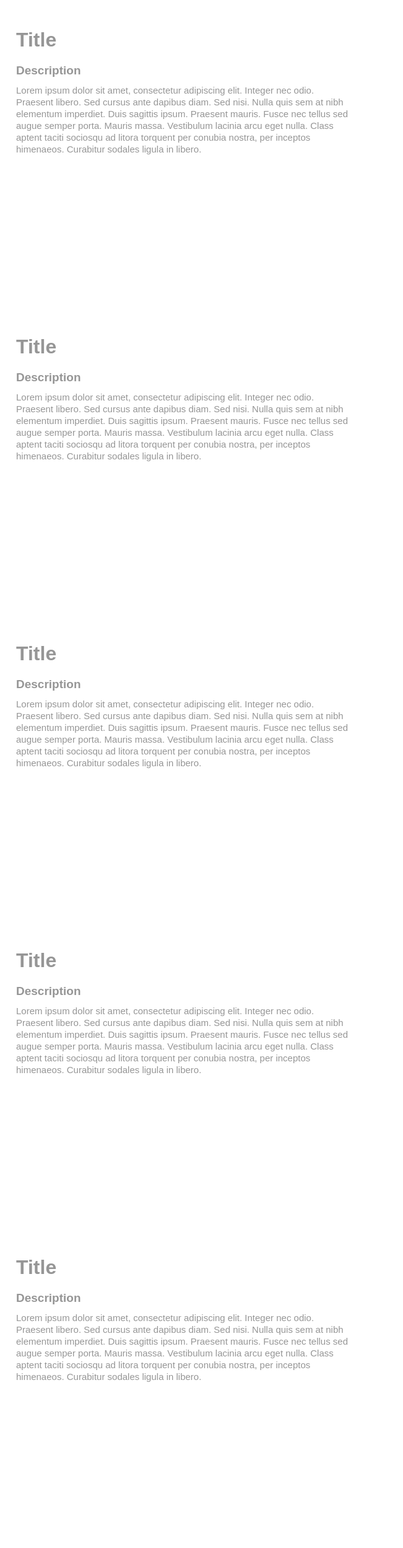
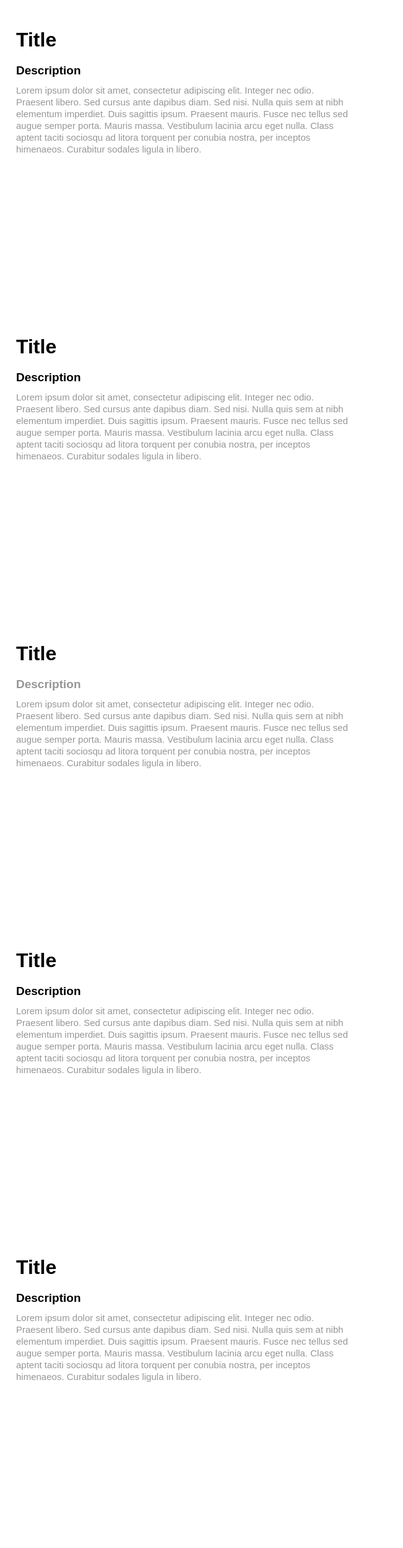
Before and after one commit to AleksaNikolajevic/custom, a plain HTML site: page index.html in a window 1280 px wide. Shown: the top 2497 px of the page at 62% size, 629-1280 px from the left. Drawn offline with Linux system fonts and the light colour scheme.

Commit message:
Update index.css

```diff
--- a/index.css
+++ b/index.css
@@ -124,7 +124,7 @@ body
 }
 #Heading1
 {
-   color: #969696;
+   color: #000000;
    font-family: Arial;
    font-weight: bold;
    font-size: 32px;
@@ -143,7 +143,7 @@ body
 }
 #Heading2
 {
-   color: #969696;
+   color: #000000;
    font-family: Arial;
    font-weight: bold;
    font-size: 19px;
@@ -161,7 +161,7 @@ body
 }
 #wb_Text1
 {
-   color: #969696;
+   color: #000000;
    font-family: Arial;
    font-weight: normal;
    font-size: 15px;
@@ -286,7 +286,7 @@ body
 }
 #Heading3
 {
-   color: #969696;
+   color: #000000;
    font-family: Arial;
    font-weight: bold;
    font-size: 32px;
@@ -305,7 +305,7 @@ body
 }
 #Heading4
 {
-   color: #969696;
+   color: #000000;
    font-family: Arial;
    font-weight: bold;
    font-size: 19px;
@@ -323,7 +323,7 @@ body
 }
 #wb_Text2
 {
-   color: #969696;
+   color: #000000;
    font-family: Arial;
    font-weight: normal;
    font-size: 15px;
@@ -448,7 +448,7 @@ body
 }
 #Heading5
 {
-   color: #969696;
+   color: #000000;
    font-family: Arial;
    font-weight: bold;
    font-size: 32px;
@@ -485,7 +485,7 @@ body
 }
 #wb_Text3
 {
-   color: #969696;
+   color: #000000;
    font-family: Arial;
    font-weight: normal;
    font-size: 15px;
@@ -610,7 +610,7 @@ body
 }
 #Heading7
 {
-   color: #969696;
+   color: #000000;
    font-family: Arial;
    font-weight: bold;
    font-size: 32px;
@@ -629,7 +629,7 @@ body
 }
 #Heading8
 {
-   color: #969696;
+   color: #000000;
    font-family: Arial;
    font-weight: bold;
    font-size: 19px;
@@ -647,7 +647,7 @@ body
 }
 #wb_Text4
 {
-   color: #969696;
+   color: #000000;
    font-family: Arial;
    font-weight: normal;
    font-size: 15px;
@@ -772,7 +772,7 @@ body
 }
 #Heading9
 {
-   color: #969696;
+   color: #000000;
    font-family: Arial;
    font-weight: bold;
    font-size: 32px;
@@ -791,7 +791,7 @@ body
 }
 #Heading10
 {
-   color: #969696;
+   color: #000000;
    font-family: Arial;
    font-weight: bold;
    font-size: 19px;
```
